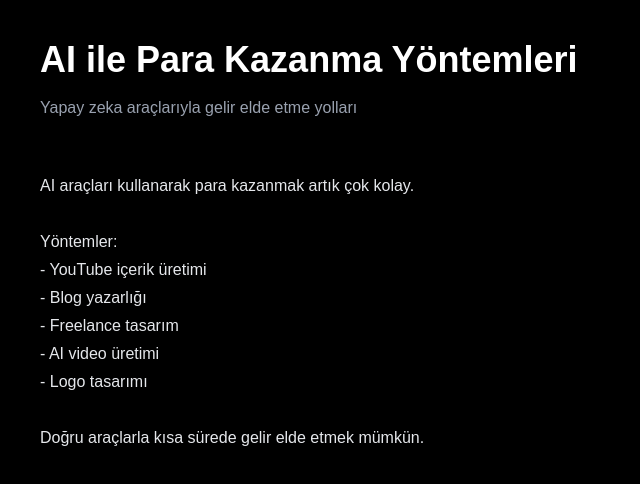
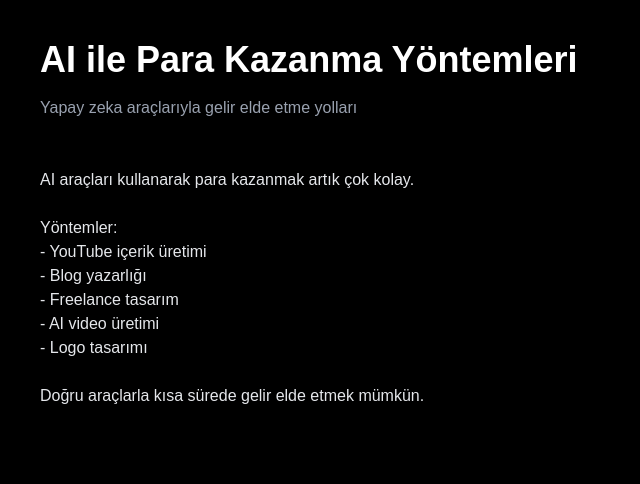
Before and after one commit to mehmetetkaaksoy/ai-tools-site, a Next.js app: page /blog/ai-ile-para-kazanma-yontemleri in a window 1280 px wide. Shown: the top 484 px of the page, without its empty margins (0-640 px from the left). Built offline with nearby package versions, Linux system fonts and the light colour scheme.

Commit message:
blog content fixing

```diff
--- a/app/blog/[slug]/page.tsx
+++ b/app/blog/[slug]/page.tsx
@@ -1,8 +1,10 @@
 import { blogs } from "../../../lib/blog";
 import { notFound } from "next/navigation";
 
-export default function BlogDetail({ params }: any) {
-  const blog = blogs.find((b) => b.slug === params.slug);
+export default async function Page({ params }: any) {
+  const { slug } = await params; // 🔥 KRİTİK
+
+  const blog = blogs.find((b) => b.slug === slug);
 
   if (!blog) return notFound();
 
@@ -12,7 +14,7 @@ export default function BlogDetail({ params }: any) {
 
       <p className="text-gray-400 mb-6">{blog.description}</p>
 
-      <div className="whitespace-pre-line text-gray-200 leading-7">
+      <div className="whitespace-pre-line text-gray-200">
         {blog.content}
       </div>
     </div>
```
